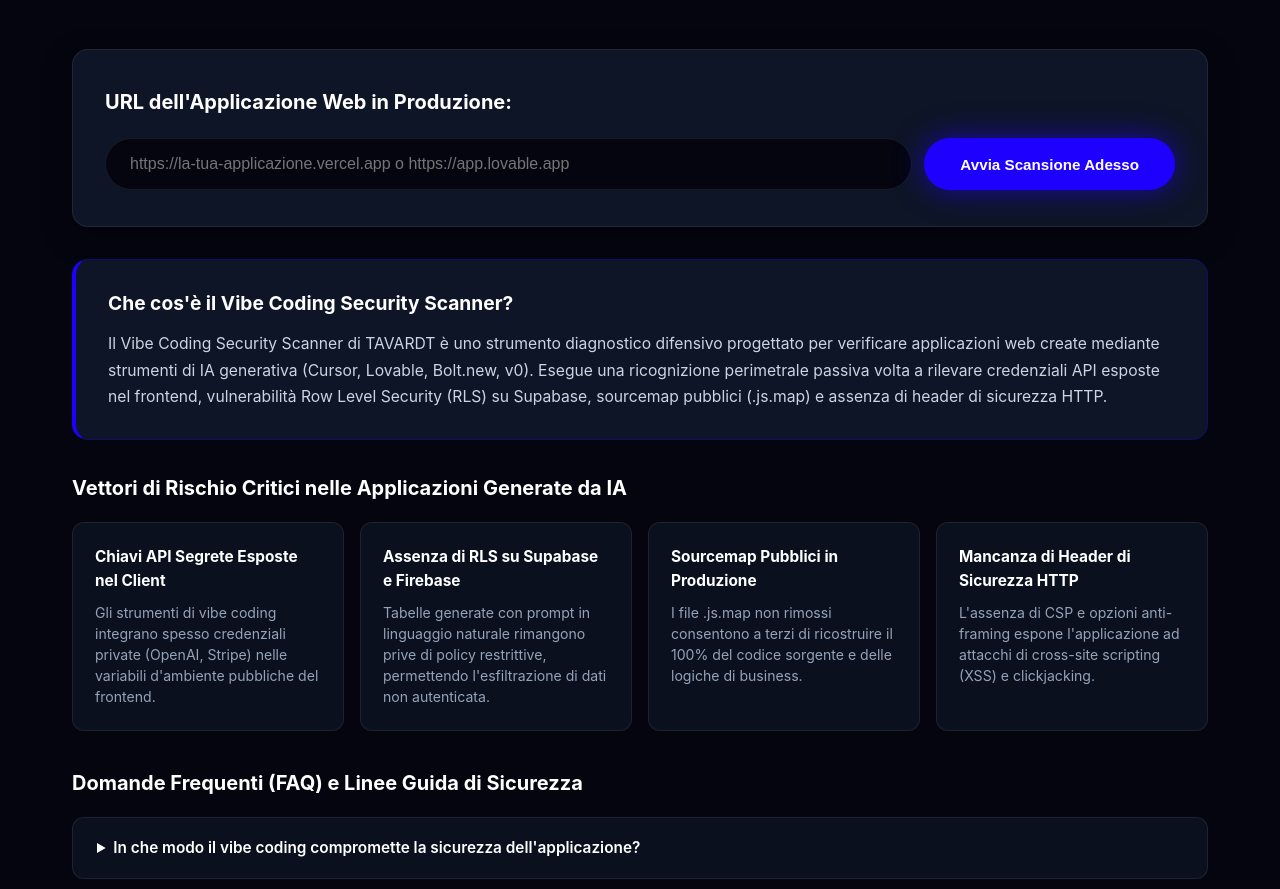
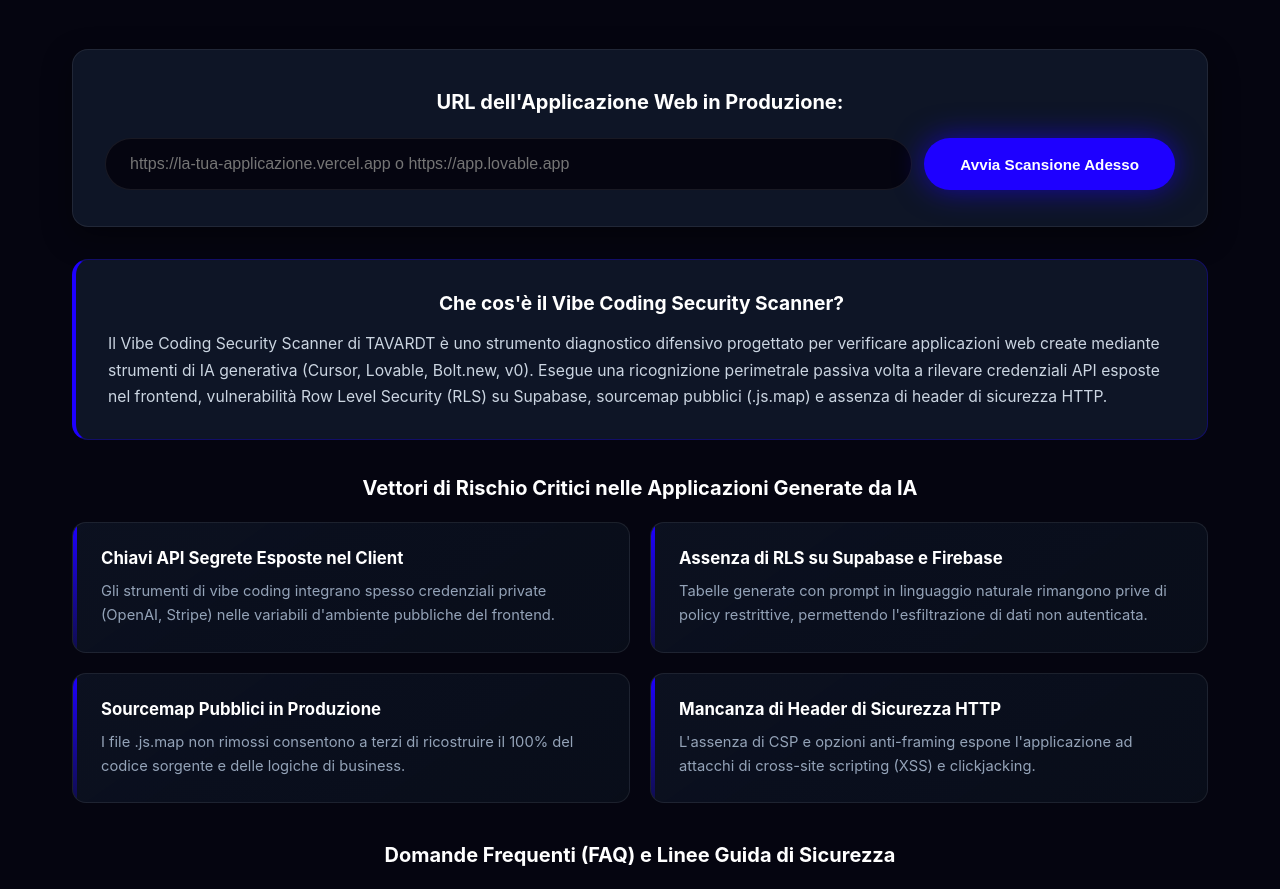
Before and after one commit to TAVARDT-Italia/vibe-coding-security-scanner, a plain HTML site: page index.html in a window 1280 px wide. Shown: the part 234-1123 px from the top of the page. Drawn offline with Linux system fonts and the light colour scheme.

Commit message:
style(ui-ux): center h2 titles, 2-column balanced vectors grid & crisp white h1

```diff
--- a/index.html
+++ b/index.html
@@ -263,7 +263,7 @@
     line-height: 1.2 !important;
   }
   .tavardt-hero h1 span {
-    color: #7b88ff !important;
+    color: #ffffff !important;
   }
   .tavardt-hero p {
     font-size: 1.05rem !important;
@@ -635,7 +635,84 @@
     color: #64748b !important;
     box-sizing: border-box !important;
   }
-  </style>
+
+/* ==========================================================================
+   TAVARDT UI/UX DIRECTIVES: CENTERED H2, 2-COL VECTORS & CRISP WHITE H1
+   ========================================================================== */
+.tavardt-hero h1, .hero h1, h1 {
+  font-size: clamp(1.8rem, 4vw, 2.6rem) !important;
+  font-weight: 800 !important;
+  letter-spacing: -0.03em !important;
+  margin: 0 0 12px 0 !important;
+  color: #ffffff !important;
+  line-height: 1.2 !important;
+  text-align: center !important;
+  background: none !important;
+  -webkit-text-fill-color: #ffffff !important;
+}
+.tavardt-hero h1 span, .hero h1 span, h1 span {
+  color: #ffffff !important;
+  background: none !important;
+  -webkit-text-fill-color: #ffffff !important;
+}
+h2, .aeo-card h2, .vectors-section h2, .faq-section h2, .card h2, .hero h2, .findings-header h2 {
+  text-align: center !important;
+}
+.vectors-section .vectors-grid, .vectors-grid {
+  display: grid !important;
+  grid-template-columns: repeat(2, 1fr) !important;
+  gap: 20px !important;
+  width: 100% !important;
+  box-sizing: border-box !important;
+}
+@media (max-width: 768px) {
+  .vectors-section .vectors-grid, .vectors-grid {
+    grid-template-columns: 1fr !important;
+    gap: 16px !important;
+  }
+}
+.vector-card {
+  background: linear-gradient(145deg, rgba(14, 21, 38, 0.75) 0%, rgba(9, 14, 26, 0.95) 100%) !important;
+  border: 1px solid rgba(255, 255, 255, 0.08) !important;
+  border-radius: 14px !important;
+  padding: 24px 28px !important;
+  box-sizing: border-box !important;
+  display: flex !important;
+  flex-direction: column !important;
+  justify-content: flex-start !important;
+  transition: transform 0.2s ease, border-color 0.2s ease, box-shadow 0.2s ease !important;
+  position: relative !important;
+  overflow: hidden !important;
+}
+.vector-card::before {
+  content: '' !important;
+  position: absolute !important;
+  top: 0 !important;
+  left: 0 !important;
+  width: 4px !important;
+  height: 100% !important;
+  background: linear-gradient(180deg, #1e00ff 0%, rgba(30, 0, 255, 0.2) 100%) !important;
+  border-radius: 4px 0 0 4px !important;
+}
+.vector-card:hover {
+  transform: translateY(-2px) !important;
+  border-color: rgba(30, 0, 255, 0.4) !important;
+  box-shadow: 0 8px 24px rgba(0, 0, 0, 0.4), 0 0 15px rgba(30, 0, 255, 0.15) !important;
+}
+.vector-title {
+  font-size: 1.05rem !important;
+  font-weight: 700 !important;
+  color: #ffffff !important;
+  margin: 0 0 10px 0 !important;
+  line-height: 1.4 !important;
+}
+.vector-desc {
+  font-size: 0.92rem !important;
+  color: #94a3b8 !important;
+  line-height: 1.6 !important;
+  margin: 0 !important;
+}
+</style>
 </head>
 <body>
 
```
